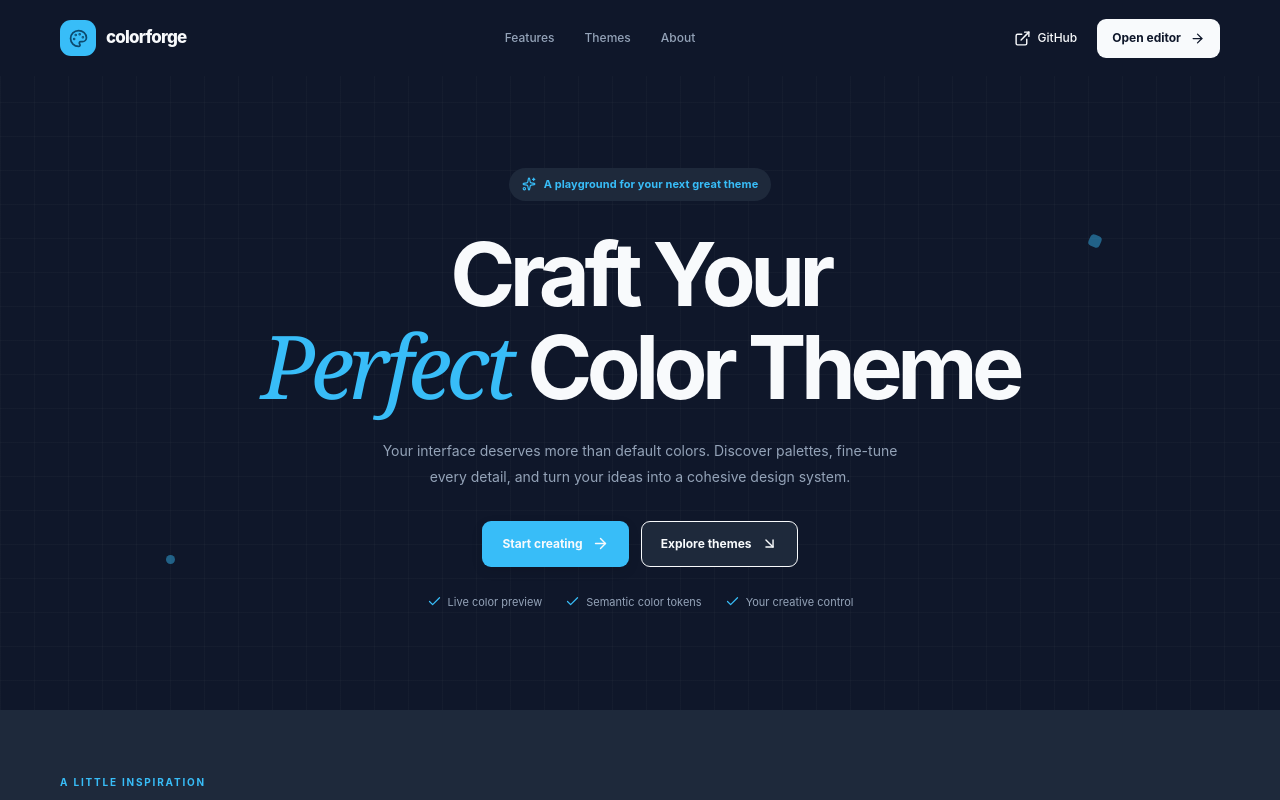
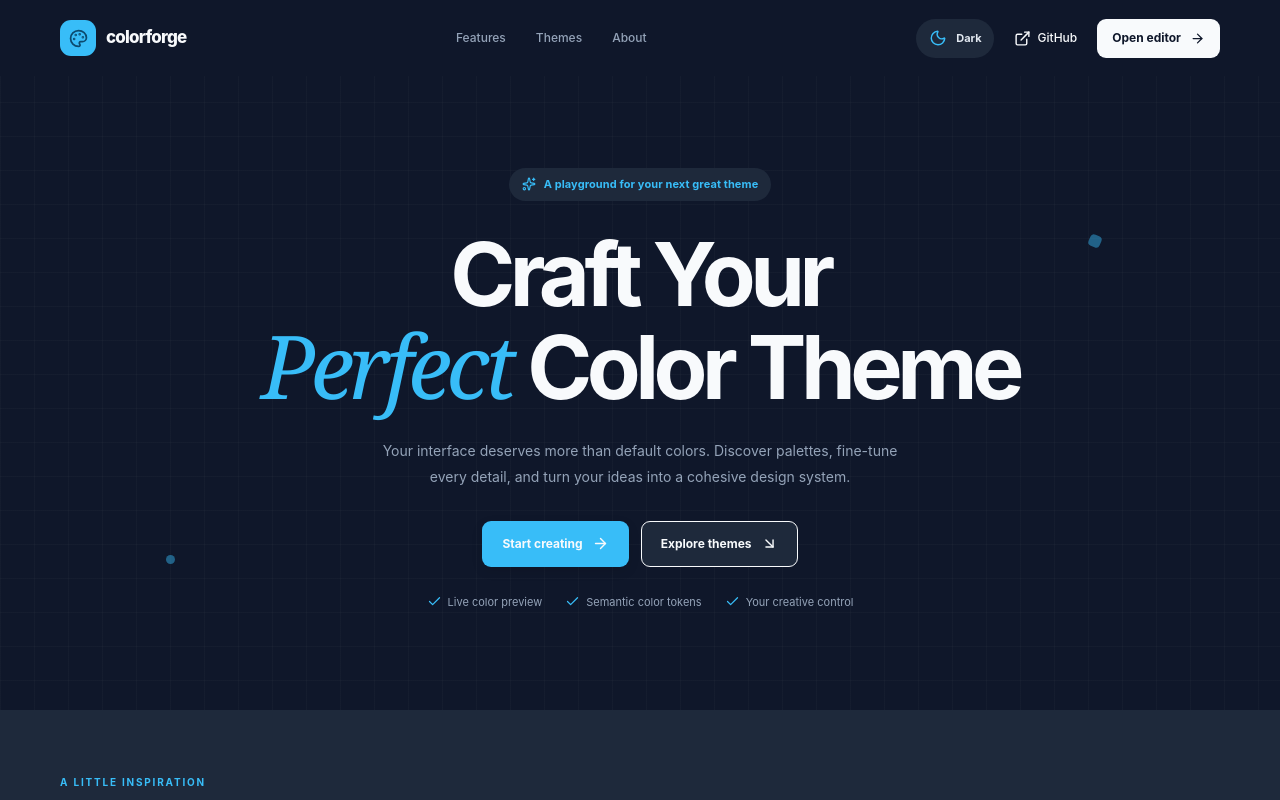
Before and after one commit to KrehantGajjar10/ColorForge, a React (Vite) app in the folder colorforge/: page / in a window 1280 px wide. Shown: the top 800 px of the page. Built offline with nearby package versions, Linux system fonts and the light colour scheme.

Commit message:
feat: add light and dark mode toggle

```diff
--- a/colorforge/src/context/ThemeContext.tsx
+++ b/colorforge/src/context/ThemeContext.tsx
@@ -1,13 +1,27 @@
 import { useEffect, useState, type ReactNode } from "react";
 import { palettes } from "../data/palettes";
 import type { Palette, ThemeTokens } from "../types";
-import { ThemeContext, createThemeVariables } from "./theme-context";
+import {
+  ThemeContext,
+  createThemeVariables,
+  type ColorMode,
+} from "./theme-context";
+
+function getInitialColorMode(): ColorMode {
+  try {
+    const stored = localStorage.getItem(MODE_STORAGE_KEY);
+    return stored === "dark" ? "dark" : "light";
+  } catch {
+    return "light";
+  }
+}
 
 interface ThemeProviderProps {
   children: ReactNode;
 }
 
 const STORAGE_KEY = "colorforge-palette";
+const MODE_STORAGE_KEY = "colorforge-color-mode";
 const TOKEN_KEYS = Object.keys(palettes[0].tokens) as (keyof ThemeTokens)[];
 
 function isRecord(value: unknown): value is Record<string, unknown> {
@@ -104,6 +118,7 @@ function getInitialPalette(): Palette {
 
 export function ThemeProvider({ children }: ThemeProviderProps) {
   const [palette, setPalette] = useState<Palette>(getInitialPalette);
+  const [colorMode, setColorMode] = useState<ColorMode>(getInitialColorMode);
 
   useEffect(() => {
     try {
@@ -112,6 +127,21 @@ export function ThemeProvider({ children }: ThemeProviderProps) {
       // Keep the editor usable if storage is unavailable.
     }
   }, [palette]);
+
+  useEffect(() => {
+    document.documentElement.style.colorScheme = colorMode;
+    document.documentElement.dataset.colorMode = colorMode;
+
+    try {
+      localStorage.setItem(MODE_STORAGE_KEY, colorMode);
+    } catch {
+      // Keep the theme switch usable if storage is unavailable.
+    }
+  }, [colorMode]);
+
+  function toggleColorMode() {
+    setColorMode((current) => (current === "light" ? "dark" : "light"));
+  }
 
   function selectPalette(nextPalette: Palette) {
     setPalette(nextPalette);
@@ -151,6 +181,8 @@ export function ThemeProvider({ children }: ThemeProviderProps) {
     <ThemeContext.Provider
       value={{
         palette,
+        colorMode,
+        toggleColorMode,
         selectPalette,
         selectPaletteById,
         updatePalette,
@@ -160,7 +192,7 @@ export function ThemeProvider({ children }: ThemeProviderProps) {
     >
       <div
         className="min-h-screen transition-colors duration-300"
-        style={createThemeVariables(palette.tokens)}
+        style={createThemeVariables(palette.tokens, colorMode)}
       >
         {children}
       </div>
--- a/colorforge/src/context/theme-context.ts
+++ b/colorforge/src/context/theme-context.ts
@@ -2,8 +2,12 @@ import { createContext } from "react";
 import type { CSSProperties } from "react";
 import type { Palette, ThemeTokens } from "../types";
 
+export type ColorMode = "light" | "dark";
+
 export interface ThemeContextValue {
   palette: Palette;
+  colorMode: ColorMode;
+  toggleColorMode: () => void;
   selectPalette: (palette: Palette) => void;
   selectPaletteById: (id: string) => void;
   updatePalette: (palette: Palette) => void;
@@ -13,18 +17,43 @@ export interface ThemeContextValue {
 
 export const ThemeContext = createContext<ThemeContextValue | null>(null);
 
-export function createThemeVariables(tokens: ThemeTokens): CSSProperties {
+export function createThemeVariables(
+  tokens: ThemeTokens,
+  mode: ColorMode = "light",
+): CSSProperties {
+  const surfaceTokens =
+    mode === "dark"
+      ? {
+          background: "#171714",
+          foreground: "#f5f3ed",
+          secondary: "#23231f",
+          secondaryForeground: "#f5f3ed",
+          muted: "#2d2c27",
+          mutedForeground: "#b8b4a9",
+          border: "#414038",
+        }
+      : {
+          background: tokens.background,
+          foreground: tokens.foreground,
+          secondary: tokens.secondary,
+          secondaryForeground: tokens.secondaryForeground,
+          muted: tokens.muted,
+          mutedForeground: tokens.mutedForeground,
+          border: tokens.border,
+        };
+
   return {
-    "--cf-background": tokens.background,
-    "--cf-foreground": tokens.foreground,
+    colorScheme: mode,
+    "--cf-background": surfaceTokens.background,
+    "--cf-foreground": surfaceTokens.foreground,
     "--cf-primary": tokens.primary,
     "--cf-primary-foreground": tokens.primaryForeground,
-    "--cf-secondary": tokens.secondary,
-    "--cf-secondary-foreground": tokens.secondaryForeground,
+    "--cf-secondary": surfaceTokens.secondary,
+    "--cf-secondary-foreground": surfaceTokens.secondaryForeground,
     "--cf-accent": tokens.accent,
     "--cf-accent-foreground": tokens.accentForeground,
-    "--cf-muted": tokens.muted,
-    "--cf-muted-foreground": tokens.mutedForeground,
-    "--cf-border": tokens.border,
+    "--cf-muted": surfaceTokens.muted,
+    "--cf-muted-foreground": surfaceTokens.mutedForeground,
+    "--cf-border": surfaceTokens.border,
   } as CSSProperties;
 }
--- a/colorforge/src/index.css
+++ b/colorforge/src/index.css
@@ -32,3 +32,16 @@ a {
     scroll-behavior: auto;
   }
 }
+
+#root [style*="var(--cf-"] {
+  transition:
+    background-color 280ms ease,
+    color 280ms ease,
+    border-color 280ms ease;
+}
+
+@media (prefers-reduced-motion: reduce) {
+  #root [style*="var(--cf-"] {
+    transition-duration: 0.01ms;
+  }
+}
--- a/colorforge/src/pages/LandingPage.css
+++ b/colorforge/src/pages/LandingPage.css
@@ -1022,3 +1022,88 @@
     transition-duration: 0.01ms !important;
   }
 }
+
+/* Light / dark mode control */
+
+.cf-mode-toggle {
+  position: relative;
+  display: inline-flex;
+  min-height: 39px;
+  align-items: center;
+  justify-content: center;
+  gap: 8px;
+  border: 1px solid var(--cf-border);
+  border-radius: 999px;
+  padding: 0 12px;
+  background: var(--cf-surface);
+  color: var(--cf-surface-foreground);
+  cursor: pointer;
+  transition:
+    background-color 300ms ease,
+    color 300ms ease,
+    border-color 300ms ease,
+    box-shadow 200ms ease,
+    transform 200ms ease;
+}
+
+.cf-mode-toggle:hover {
+  transform: translateY(-1px);
+  border-color: var(--cf-accent);
+  box-shadow: 0 4px 14px rgb(0 0 0 / 8%);
+}
+
+.cf-mode-toggle:active {
+  transform: scale(0.96);
+}
+
+.cf-mode-toggle:focus-visible {
+  outline: 3px solid var(--cf-accent);
+  outline-offset: 4px;
+}
+
+.cf-mode-toggle-icon {
+  display: grid;
+  width: 20px;
+  height: 20px;
+  flex-shrink: 0;
+  place-items: center;
+  color: var(--cf-accent);
+  animation: cf-mode-icon-enter 350ms cubic-bezier(0.2, 0.8, 0.2, 1);
+}
+
+.cf-mode-toggle-label {
+  font-size: 11px;
+  font-weight: 700;
+}
+
+@keyframes cf-mode-icon-enter {
+  from {
+    opacity: 0;
+    transform: rotate(-35deg) scale(0.65);
+  }
+
+  to {
+    opacity: 1;
+    transform: rotate(0) scale(1);
+  }
+}
+
+@media (max-width: 640px) {
+  .cf-mode-toggle {
+    width: 37px;
+    min-height: 37px;
+    padding: 0;
+  }
+
+  .cf-mode-toggle-label {
+    display: none;
+  }
+}
+
+@media (prefers-reduced-motion: reduce) {
+  .cf-mode-toggle,
+  .cf-mode-toggle-icon {
+    animation: none;
+    transition: none;
+  }
+}
--- a/colorforge/src/pages/LandingPage.tsx
+++ b/colorforge/src/pages/LandingPage.tsx
@@ -4,8 +4,10 @@ import {
   Check,
   ExternalLink,
   Layers3,
+  Moon,
   Palette,
   Sparkles,
+  Sun,
   WandSparkles,
 } from "lucide-react";
 import { Link } from "react-router-dom";
@@ -92,7 +94,7 @@ function ThemeStrip({ reverse = false }: { reverse?: boolean }) {
 }
 
 export function LandingPage() {
-  const { palette } = useTheme();
+  const { palette, colorMode, toggleColorMode } = useTheme();
 
   return (
     <main
@@ -124,6 +126,25 @@ export function LandingPage() {
           </nav>
 
           <div className="cf-nav-actions">
+            <button
+              type="button"
+              className="cf-mode-toggle"
+              onClick={toggleColorMode}
+              aria-label={`Switch to ${colorMode === "light" ? "dark" : "light"} mode`}
+              aria-pressed={colorMode === "dark"}
+              title={`Switch to ${colorMode === "light" ? "Dark" : "Light"} mode`}
+            >
+              <span className="cf-mode-toggle-icon" aria-hidden="true">
+                {colorMode === "light" ? (
+                  <Moon size={18} strokeWidth={1.9} />
+                ) : (
+                  <Sun size={18} strokeWidth={1.9} />
+                )}
+              </span>
+              <span className="cf-mode-toggle-label">
+                {colorMode === "light" ? "Dark" : "Light"}
+              </span>
+            </button>
             <a
               className="cf-github-link"
               href="https://github.com/KrehantGajjar10/ColorForge"
```
